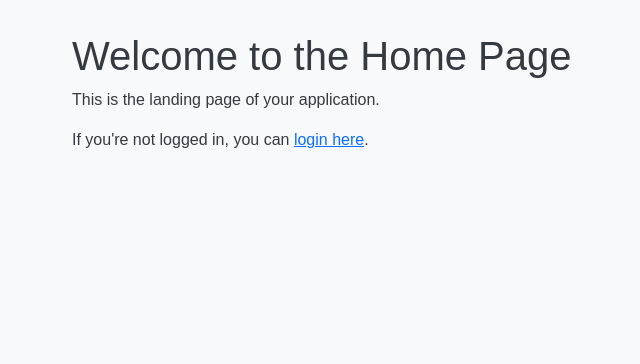
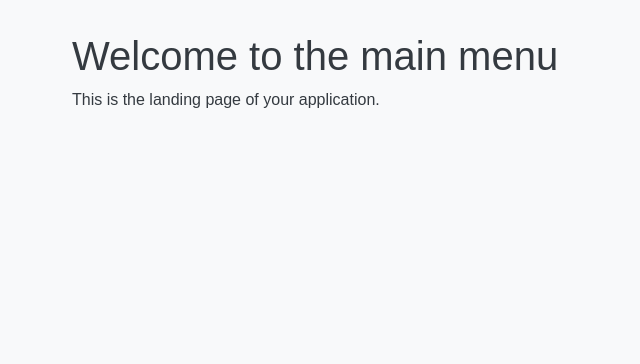
Before and after one commit to taholmes160/school10, a Flask app: page / in a window 1280 px wide. Shown: the part 56-420 px from the top of the page, without its empty margins (10-650 px from the left). Run offline with Flask 3, Linux system fonts and the light colour scheme; parts of the project's set-up code (start-up, migrations or seed data) failed here and were passed over; some libraries are stand-ins or nearby versions.

Commit message:
Initial login routing fixed

```diff
--- a/app.py
+++ b/app.py
@@ -3,7 +3,7 @@ from flask_sqlalchemy import SQLAlchemy
 from flask_login import LoginManager
 from auth import auth as auth_blueprint  # Import the auth Blueprint
 from users.users_blueprint import users_blueprint
-from main import main as main_blueprint  # Import the main Blueprint
+from main.routes import main as main_blueprint  # Import the main Blueprint
 from werkzeug.security import generate_password_hash
 from models import db, User
 
@@ -29,7 +29,6 @@ def create_app():
     app.register_blueprint(main_blueprint)  # Register the main Blueprint
 
     @app.route('/')
-    @app.route('/home')
     def home():
         if current_user.is_authenticated:
             return redirect(url_for('dashboard'))  # Redirect authenticated users to the dashboard
--- a/auth/routes.py
+++ b/auth/routes.py
@@ -16,7 +16,7 @@ def login():
         if user and check_password_hash(user.password_hash, password):
             login_user(user)
             flash('Logged in successfully.')
-            return redirect(url_for('main.index'))  # Redirect to the main page after login
+            return redirect(url_for('main.home'))  # Redirect to the main page after login
         else:
             flash('Invalid username or password.')
     return render_template('login.html')  # Your login template
--- a/main/routes.py
+++ b/main/routes.py
@@ -1,14 +1,13 @@
-# main/routes.py
+from flask import Blueprint, render_template, redirect, url_for
+from flask_login import current_user
 
-from flask import render_template, redirect, url_for
-from flask_login import current_user
-from . import main  # Import the main blueprint or app instance
+main = Blueprint('main', __name__)
 
 @main.route('/')
 @main.route('/home')
 def home():
     if current_user.is_authenticated:
-        return redirect(url_for('dashboard'))
+        return redirect(url_for('main.dashboard'))
     return render_template('home.html')
 
 @main.route('/dashboard')
--- a/templates/home.html
+++ b/templates/home.html
@@ -3,7 +3,6 @@
 {% block title %}Home Page{% endblock %}
 
 {% block content %}
-    <h1>Welcome to the Home Page</h1>
+    <h1>Welcome to the main menu</h1>
     <p>This is the landing page of your application.</p>
-    <p>If you're not logged in, you can <a href="{{ url_for('auth.login') }}">login here</a>.</p>
 {% endblock %}
```
